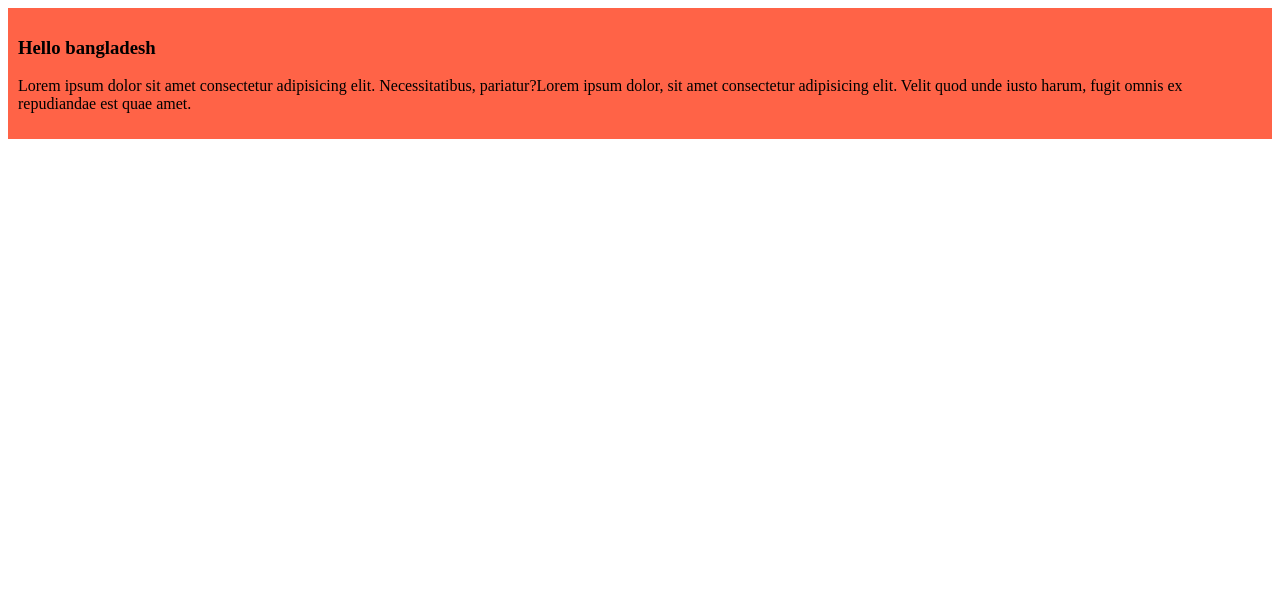
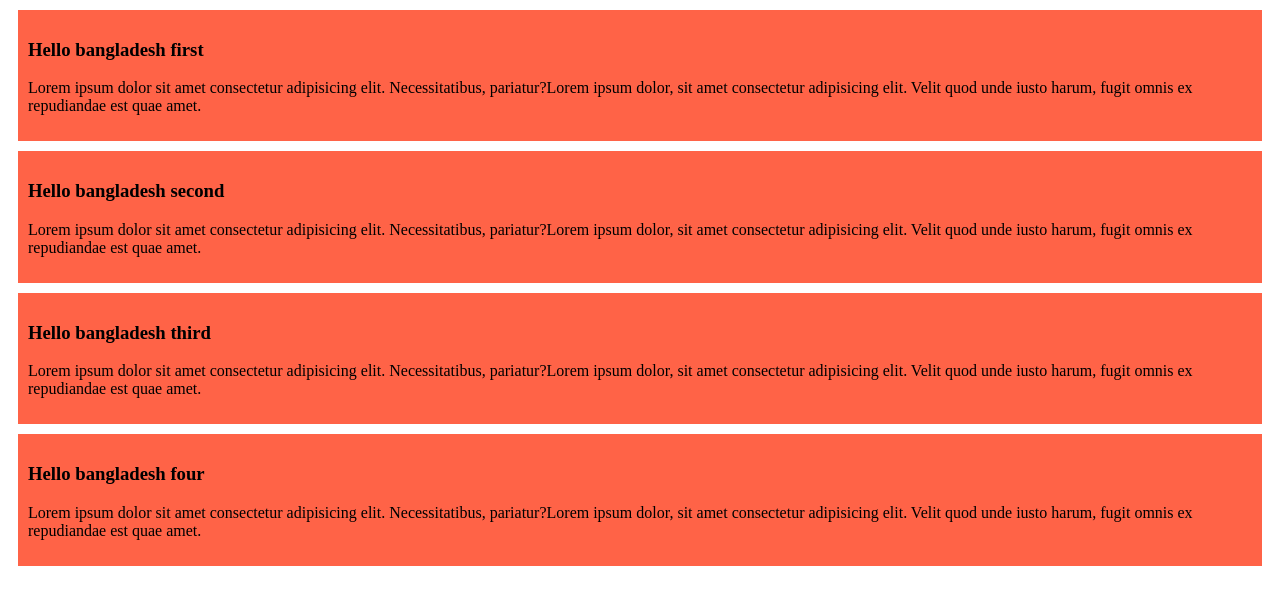
Before and after one commit to akramulhoque1320/my-first-github-repo, a plain HTML site: page index.html in a window 1280 px wide. Drawn offline with Linux system fonts and the light colour scheme.

Commit message:
added the second third and four blog

```diff
--- a/index.html
+++ b/index.html
@@ -8,7 +8,25 @@
 </head>
 <body>
     <div>
-        <h3>Hello bangladesh</h3>
+        <h3>Hello bangladesh first</h3>
+        <p>
+            Lorem ipsum dolor sit amet consectetur adipisicing elit. Necessitatibus, pariatur?Lorem ipsum dolor, sit amet consectetur adipisicing elit. Velit quod unde iusto harum, fugit omnis ex repudiandae est quae amet.
+        </p>
+    </div>
+    <div>
+        <h3>Hello bangladesh second</h3>
+        <p>
+            Lorem ipsum dolor sit amet consectetur adipisicing elit. Necessitatibus, pariatur?Lorem ipsum dolor, sit amet consectetur adipisicing elit. Velit quod unde iusto harum, fugit omnis ex repudiandae est quae amet.
+        </p>
+    </div>
+    <div>
+        <h3>Hello bangladesh third</h3>
+        <p>
+            Lorem ipsum dolor sit amet consectetur adipisicing elit. Necessitatibus, pariatur?Lorem ipsum dolor, sit amet consectetur adipisicing elit. Velit quod unde iusto harum, fugit omnis ex repudiandae est quae amet.
+        </p>
+    </div>
+    <div>
+        <h3>Hello bangladesh four</h3>
         <p>
             Lorem ipsum dolor sit amet consectetur adipisicing elit. Necessitatibus, pariatur?Lorem ipsum dolor, sit amet consectetur adipisicing elit. Velit quod unde iusto harum, fugit omnis ex repudiandae est quae amet.
         </p>
--- a/style/blogs.css
+++ b/style/blogs.css
@@ -1,4 +1,5 @@
 div{
     background-color: tomato;
     padding: 10px;
+    margin: 10px;
 }
```
